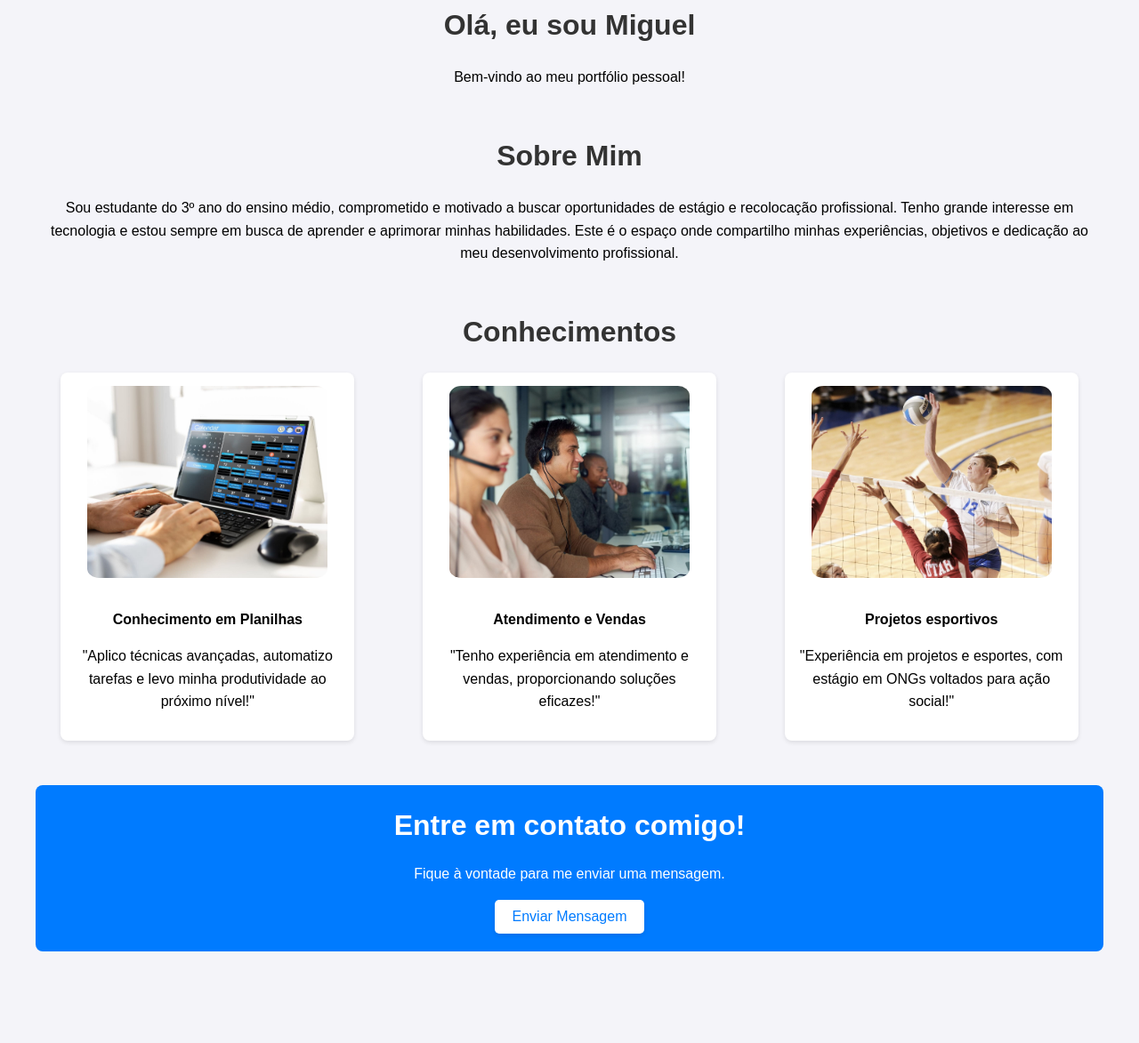
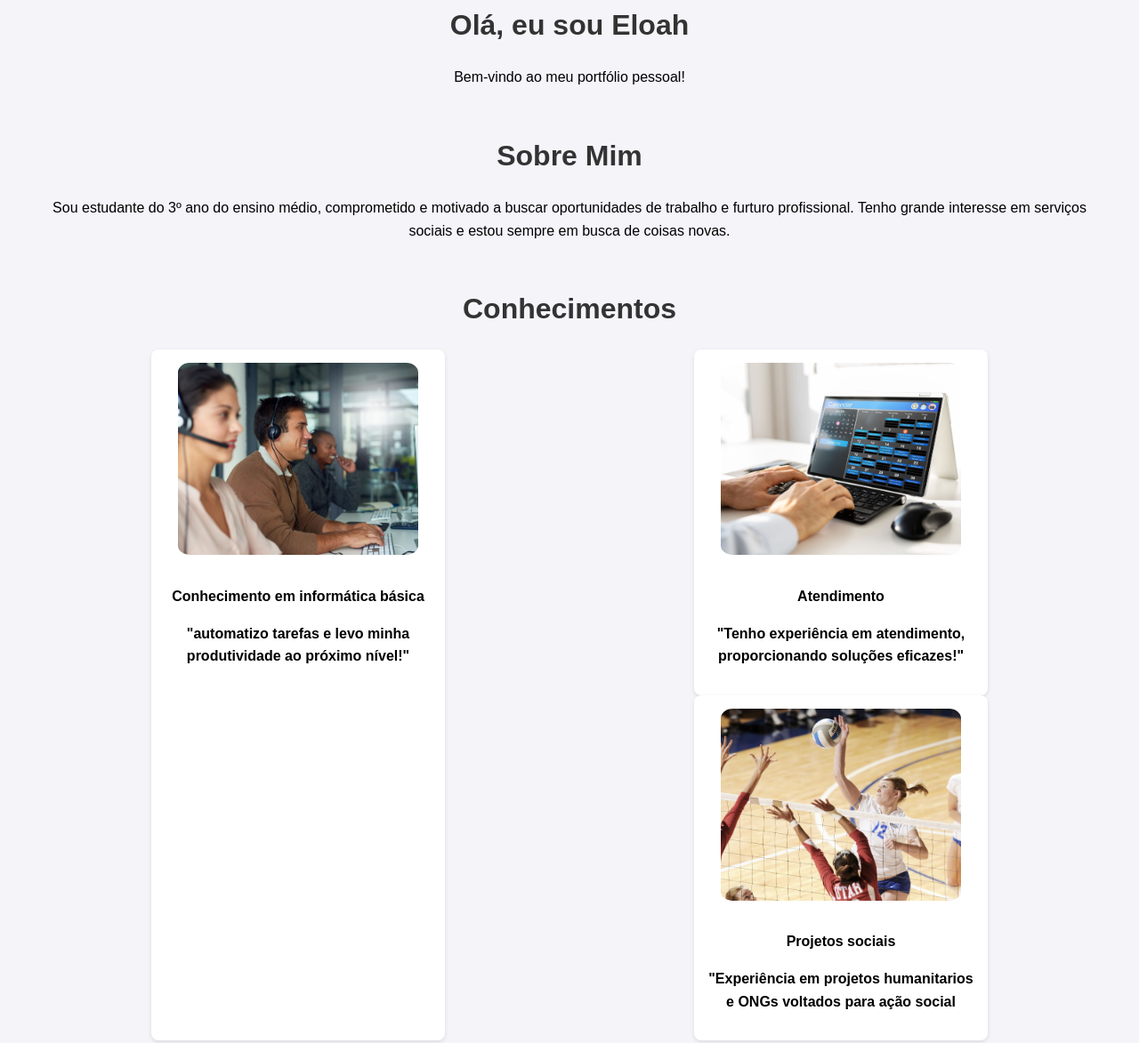
Before and after one commit to ohpcy/portif-lio, a plain HTML site: page index.html in a window 1280 px wide. Shown: the part 333-1506 px from the top of the page at 89% size. Before the commit the page ends 1443 px from the top, so only its background shows below. Drawn offline with Linux system fonts and the light colour scheme.

Commit message:
alteraç~~ça

```diff
--- a/index.html
+++ b/index.html
@@ -19,17 +19,15 @@
             <div class="avatar">
                 <img src="img/Avatar.jpg" alt="Avatar">
             </div>
-            <h2>Olá, eu sou Miguel</h2>
+            <h2>Olá, eu sou Eloah</h2>
             <p>Bem-vindo ao meu portfólio pessoal!</p>
         </div>
 
         <!-- Sobre Mim -->
         <div class="section">
             <h2>Sobre Mim</h2>
-            <p>Sou estudante do 3º ano do ensino médio, comprometido e motivado a buscar oportunidades de estágio e
-                recolocação profissional. Tenho grande interesse em tecnologia e estou sempre em busca de aprender e
-                aprimorar minhas habilidades. Este é o espaço onde compartilho minhas experiências, objetivos e
-                dedicação ao meu desenvolvimento profissional.</p>
+            <p>Sou estudante do 3º ano do ensino médio, comprometido e motivado a buscar oportunidades de trabalho e
+                furturo profissional. Tenho grande interesse em serviços sociais e estou sempre em busca de coisas novas.</p>
         </div>
 
         <!-- Depoimentos -->
@@ -37,19 +35,19 @@
             <h2>Conhecimentos</h2>
             <div class="conhecimentos">
                 <div class="conhecimento">
-                    <img src="img/imagem1.jpg" alt="Foto do Canva">
-                    <p><strong>Conhecimento em Planilhas</strong></p>
-                    <p>"Aplico técnicas avançadas, automatizo tarefas e levo minha produtividade ao próximo nível!"</p>
+                    <img src="img/imagem2.jpg" alt="Foto do Canva">
+                    <p><strong>Conhecimento em informática básica
+                    <p>"automatizo tarefas e levo minha produtividade ao próximo nível!"</p>
                 </div>
                 <div class="conhecimento">
-                    <img src="img/imagem2.jpg" alt="Foto do Canva">
-                    <p><strong>Atendimento e Vendas</strong></p>
-                    <p>"Tenho experiência em atendimento e vendas, proporcionando soluções eficazes!"</p>
+                    <img src="img/imagem1.jpg" alt="Foto do Canva">
+                    <p><strong>Atendimento</strong></p>
+                    <p>"Tenho experiência em atendimento, proporcionando soluções eficazes!"</p>
                 </div>
                 <div class="conhecimento">
                     <img src="img/imagem3.jpg" alt="Foto do Canva">
-                    <p><strong>Projetos esportivos</strong></p>
-                    <p>"Experiência em projetos e esportes, com estágio em ONGs voltados para ação social!"</p>
+                    <p><strong>Projetos sociais</p>
+                    <p>"Experiência em projetos humanitarios e ONGs voltados para ação social</p>
                 </div>
             </div>
         </div>
```
